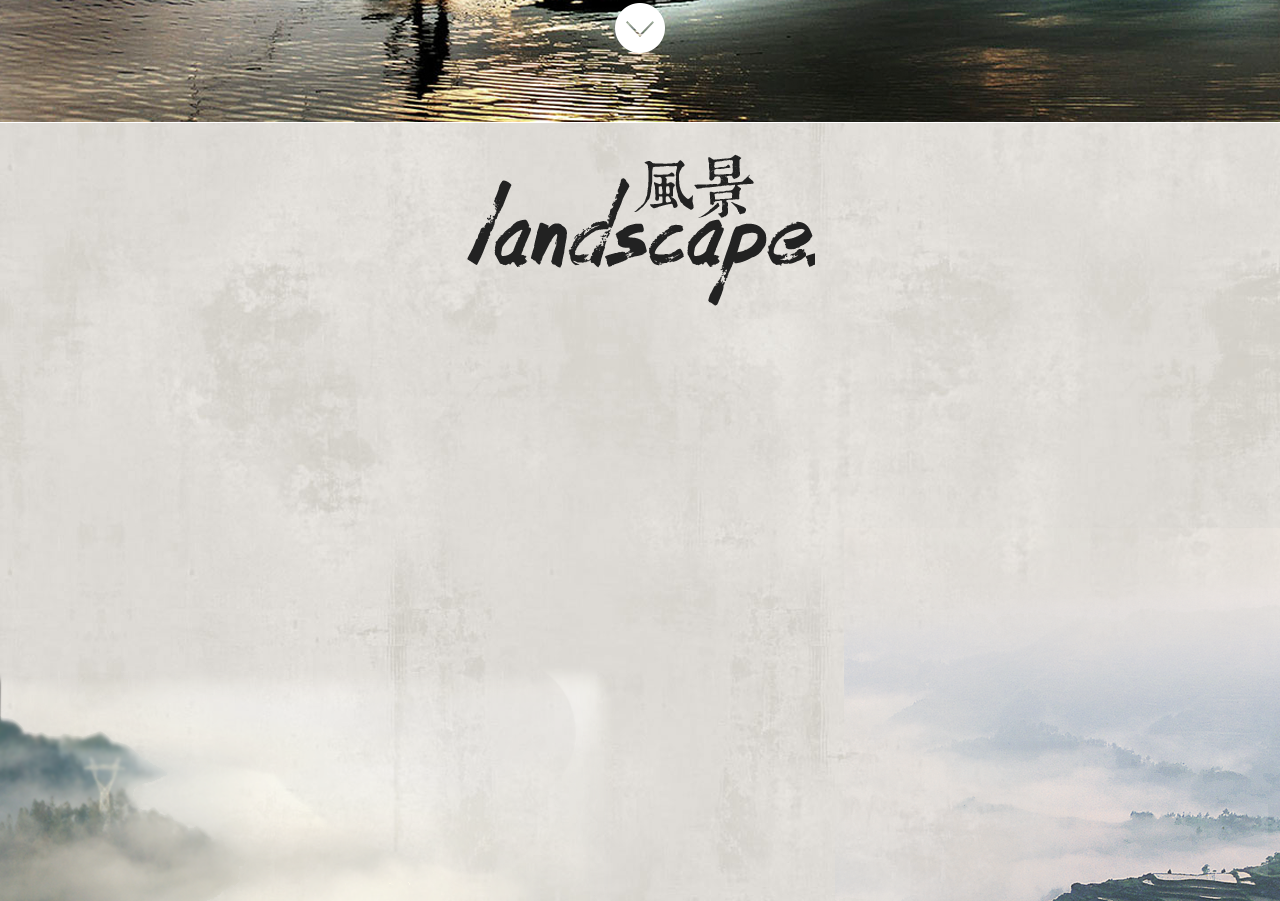
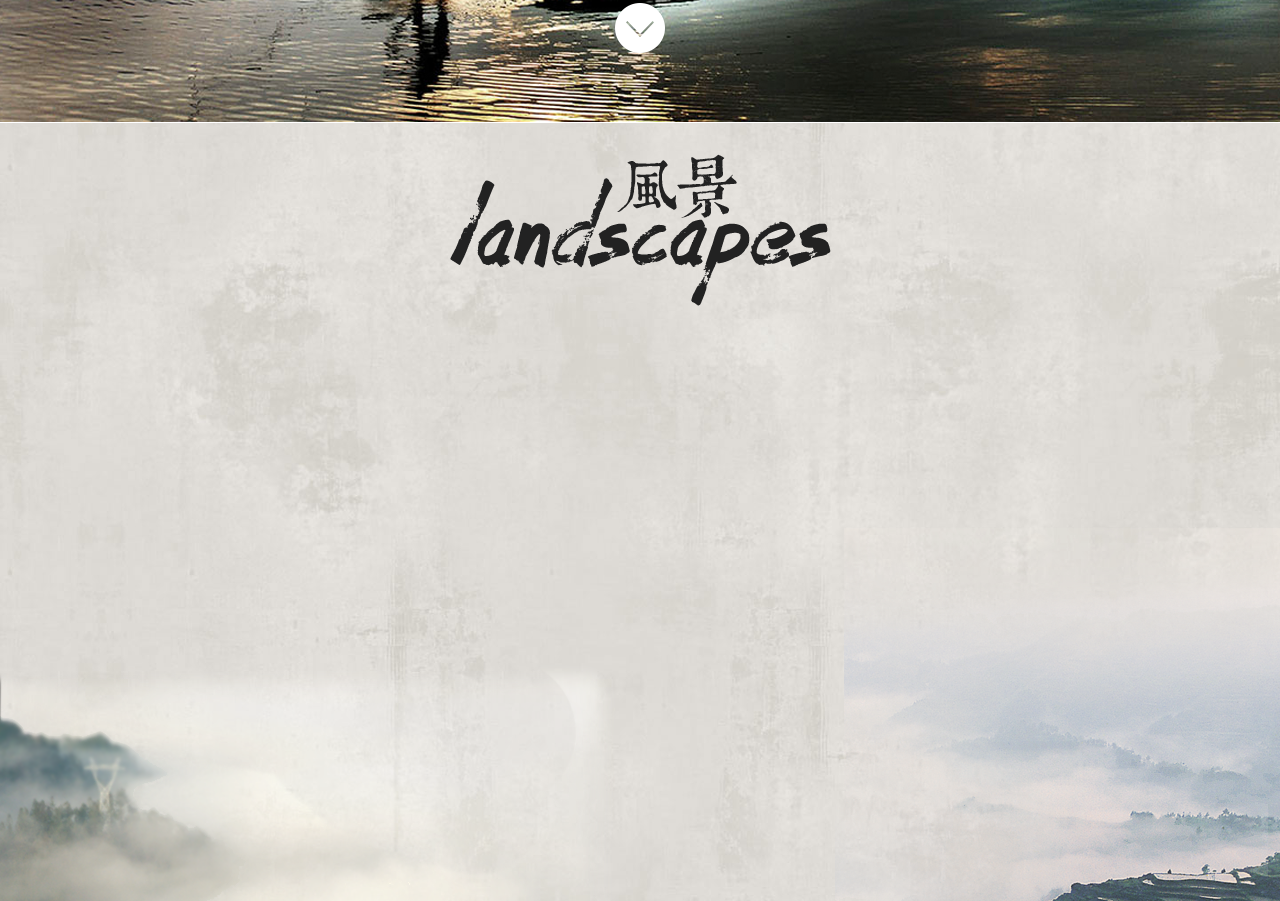
Before and after one commit to zyhndesign/YouYang_Web, a plain HTML site: page index.html in a window 1280 px wide. Shown: the part 2117-3018 px from the top of the page. Drawn offline with Linux system fonts and the light colour scheme.

Commit message:
微调了样式

```diff
--- a/css/apps/index.css
+++ b/css/apps/index.css
@@ -458,7 +458,7 @@ a.zy_music_next{
 }
 .zy_landscape .zy_subheading{
     background: url(../../images/apps/title_landscape.png) no-repeat;
-    width: 350px;
+    width: 385px;
     height: 155px;
     font-size: 0px;
     margin: 30px auto;
```
